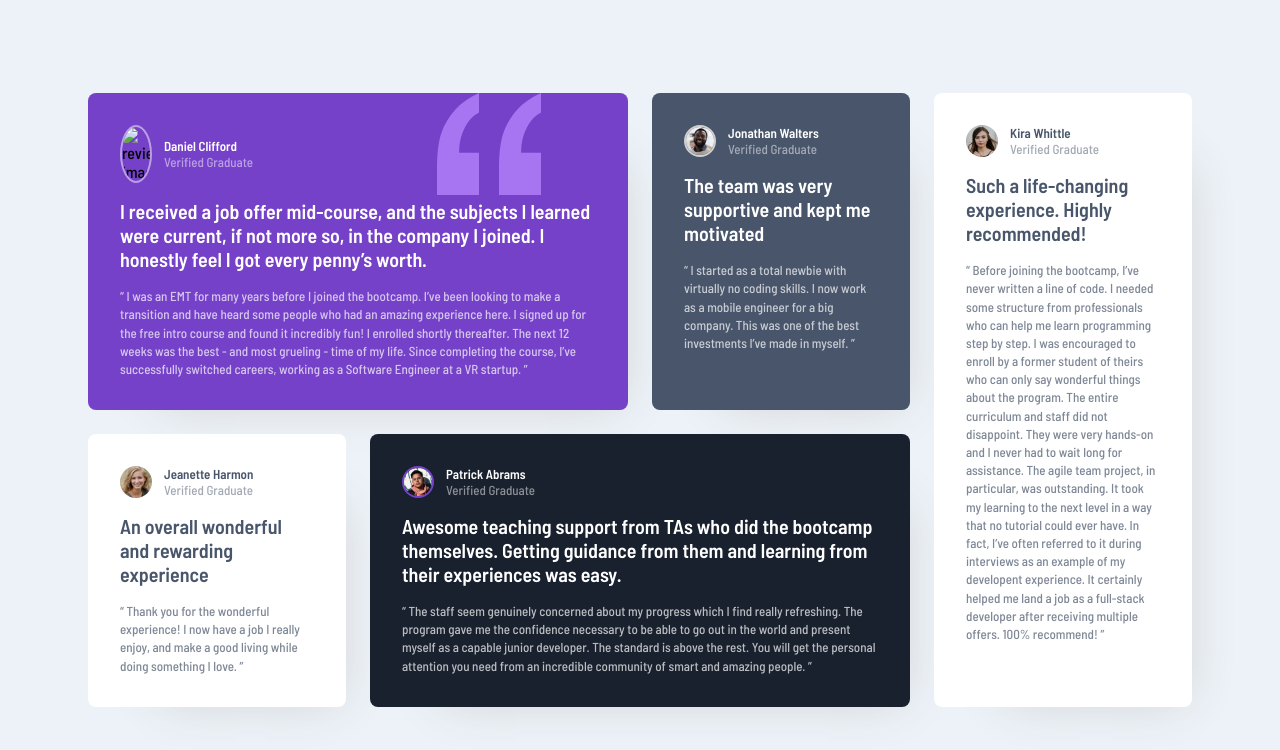
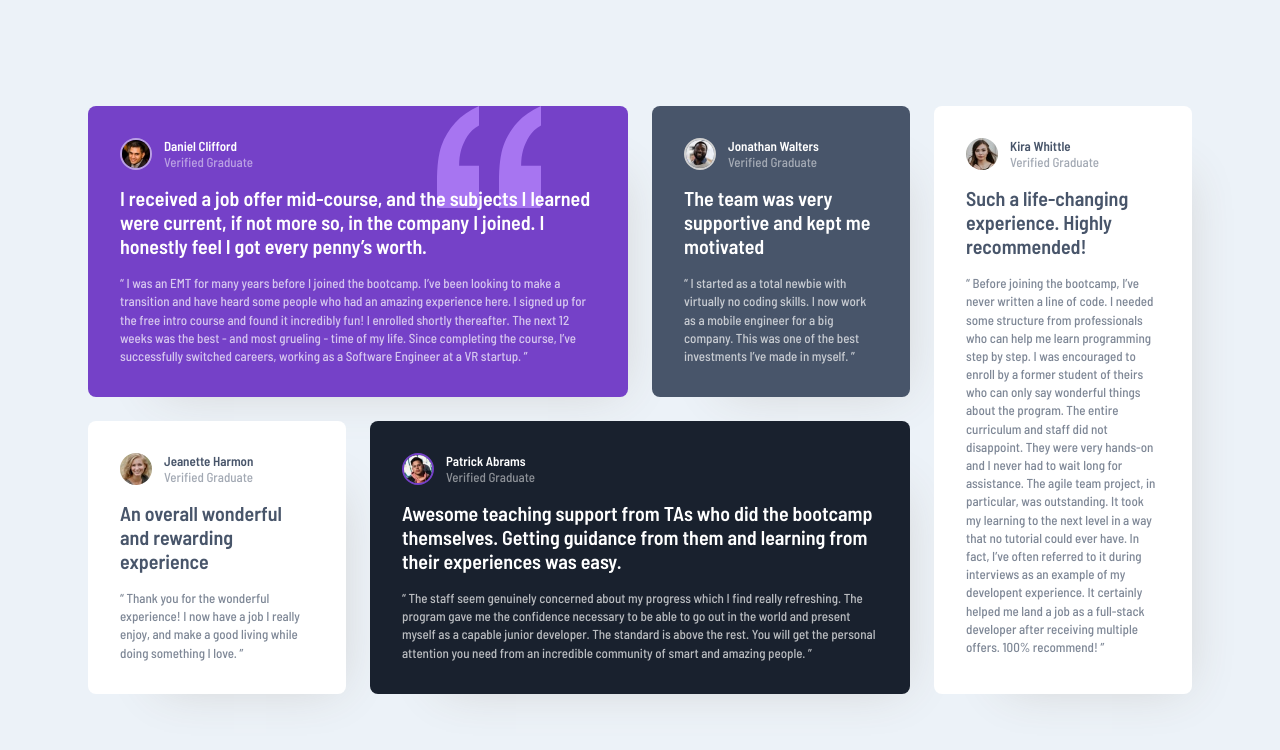
Before and after one commit to klara367/testimonial-grid-section, a plain HTML site: page index.html in a window 1280 px wide. Drawn offline with Linux system fonts and the light colour scheme; the site is published under a folder, as on GitHub Pages, so addresses that start at the root find nothing.

Commit message:
Added live site URL + fixed bug with img tag.

```diff
--- a/index.html
+++ b/index.html
@@ -16,7 +16,7 @@
   <main class="testimonials">
     <article class="testimonial-card graduate-1">
       <div class="graduate-info-flex">
-        <img src="/images/image-daniel.jpg" alt="reviewer image">
+        <img src="./images/image-daniel.jpg" alt="reviewer image">
         <div class="name-verification">
           <h2 class="name light-text">Daniel Clifford</h2>
           <p class="verification light-text opacity-50">Verified Graduate</p>
```
Also changed, not shown: 1 other file.
